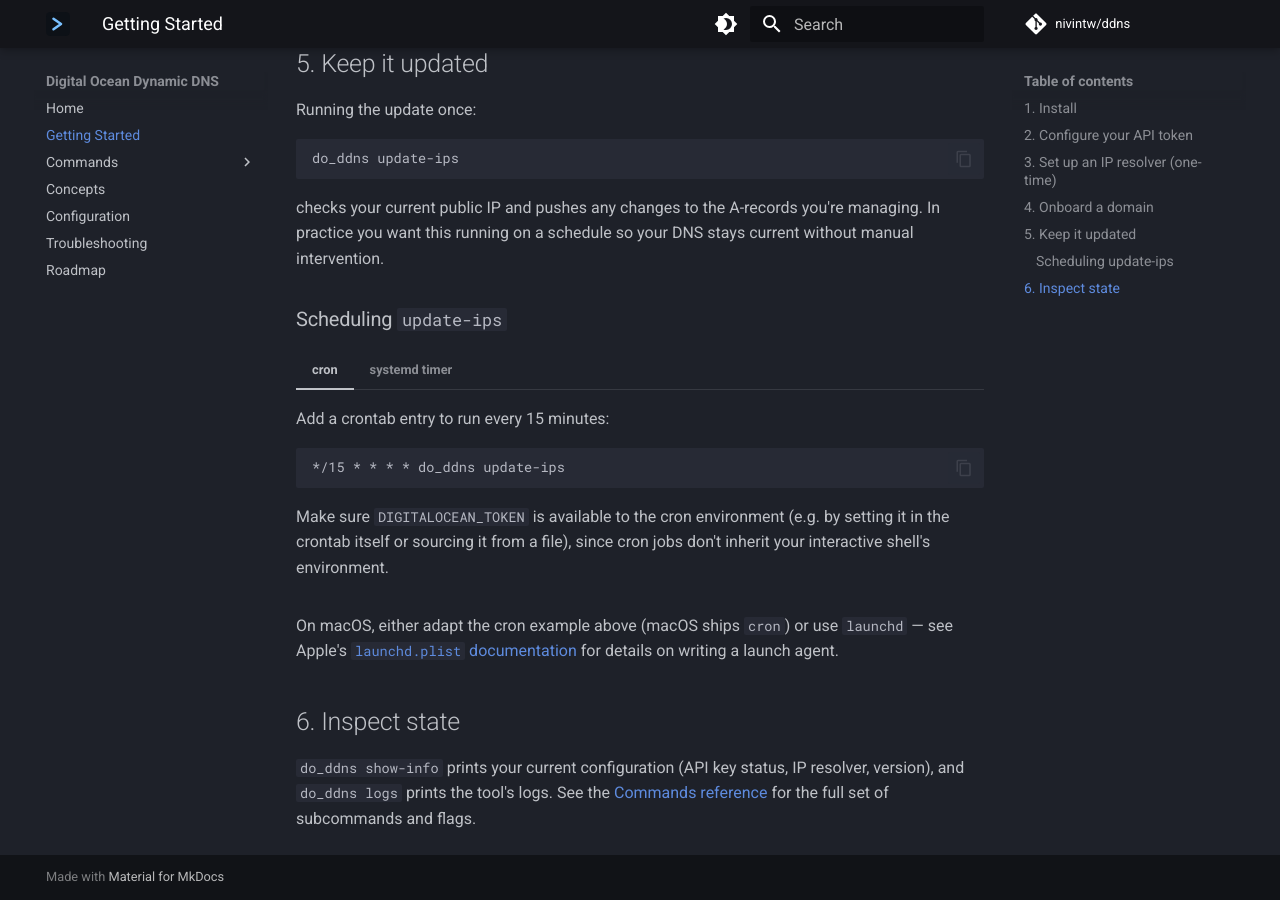
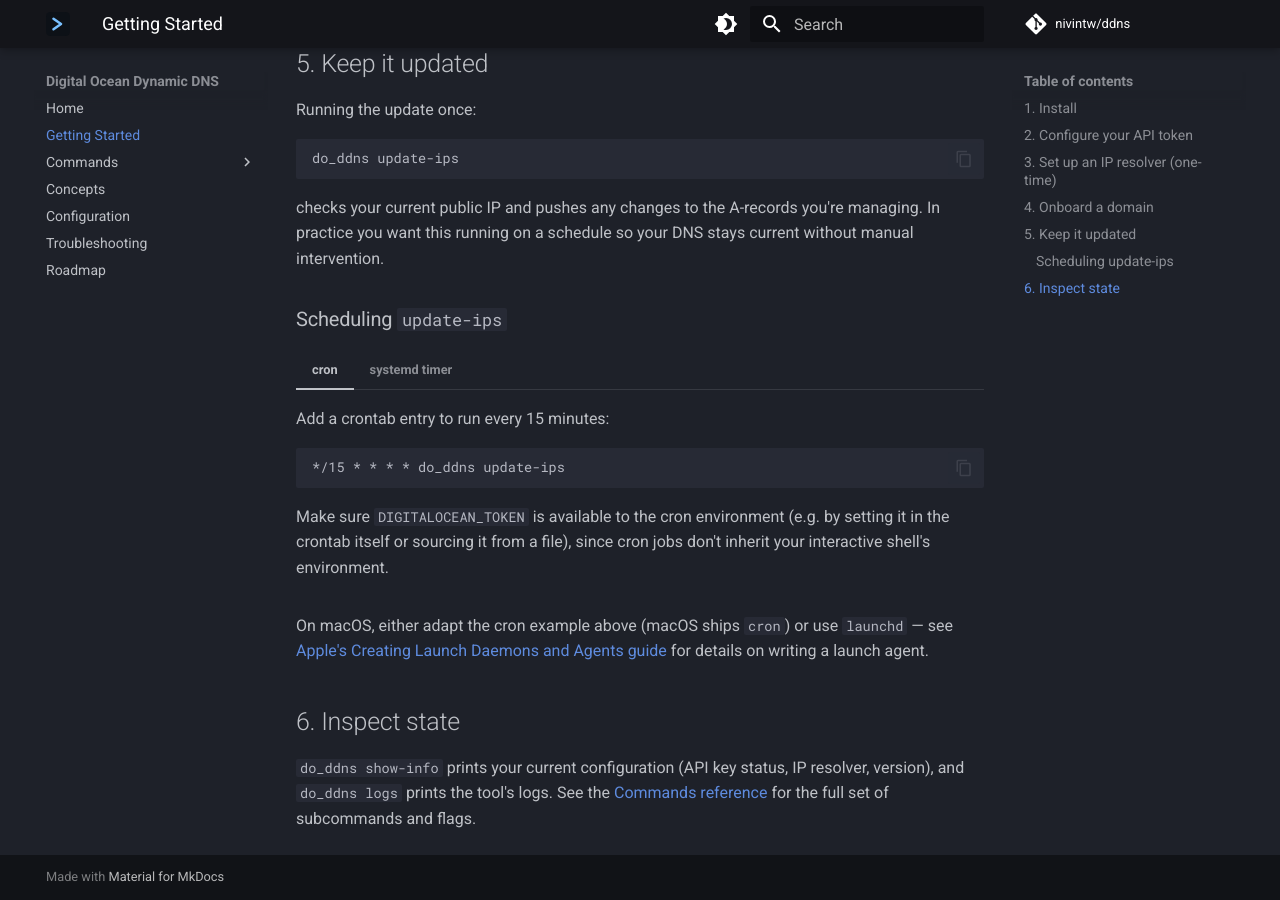
Before and after one commit to nivintw/ddns, an MkDocs documentation site: the page built from docs/getting-started.md, in a window 1280 px wide and 900 px high, scrolled down 1326 px. Built offline with MkDocs 1.6.1 and Material for MkDocs 9.7.7, drawn with Linux system fonts in a browser that asks for light colours; comment, search, counter and statistics services are not loaded.

Commit message:
docs: replace dead ss64 launchd link with Apple's own documentation

````diff
--- a/docs/getting-started.md
+++ b/docs/getting-started.md
@@ -125,9 +125,9 @@ intervention.
     systemctl --user enable --now do-ddns-update.timer
     ```
 
-On macOS, either adapt the cron example above (macOS ships `cron`) or use `launchd` — see Apple's
-[`launchd.plist` documentation](https://ss64.com/mac/launchd.html) for details on writing a
-launch agent.
+On macOS, either adapt the cron example above (macOS ships `cron`) or use `launchd` — see
+[Apple's Creating Launch Daemons and Agents guide](https://developer.apple.com/library/archive/documentation/MacOSX/Conceptual/BPSystemStartup/Chapters/CreatingLaunchdJobs.html)
+for details on writing a launch agent.
 
 ## 6. Inspect state
 
````
